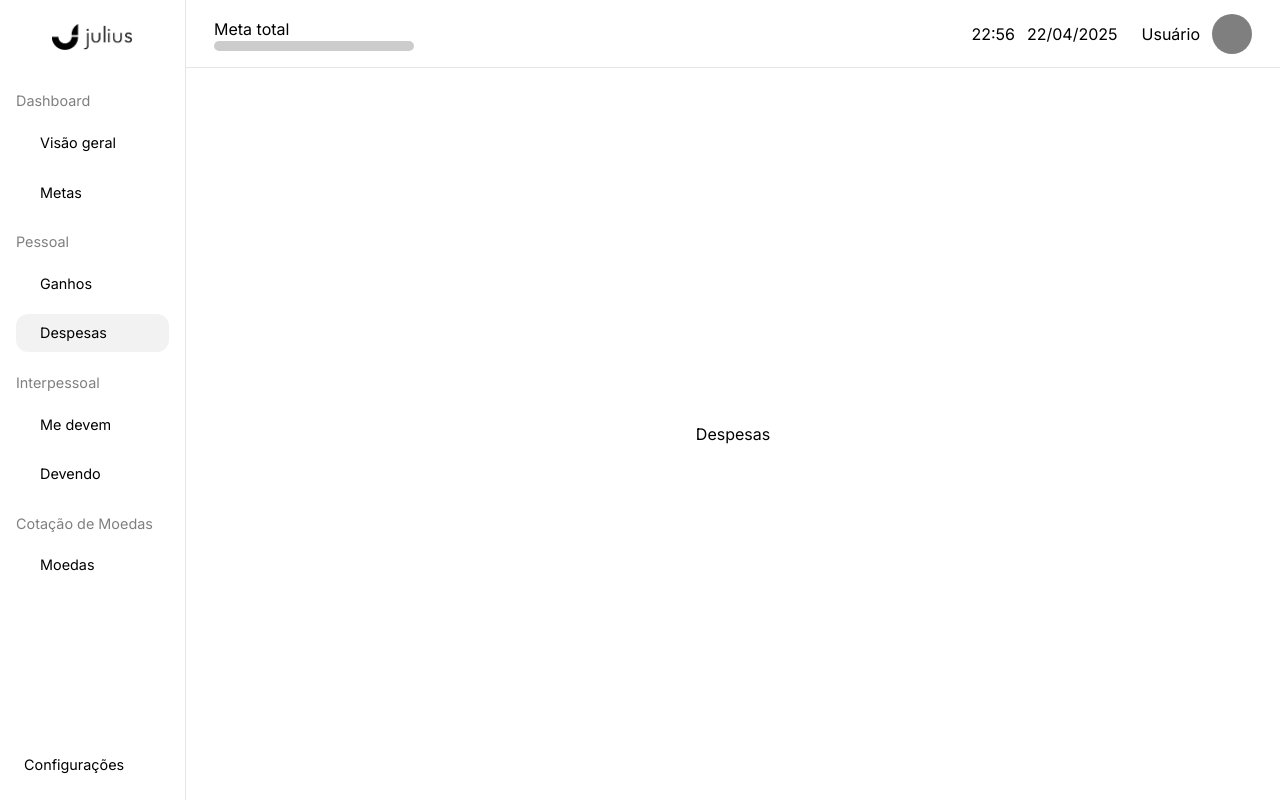
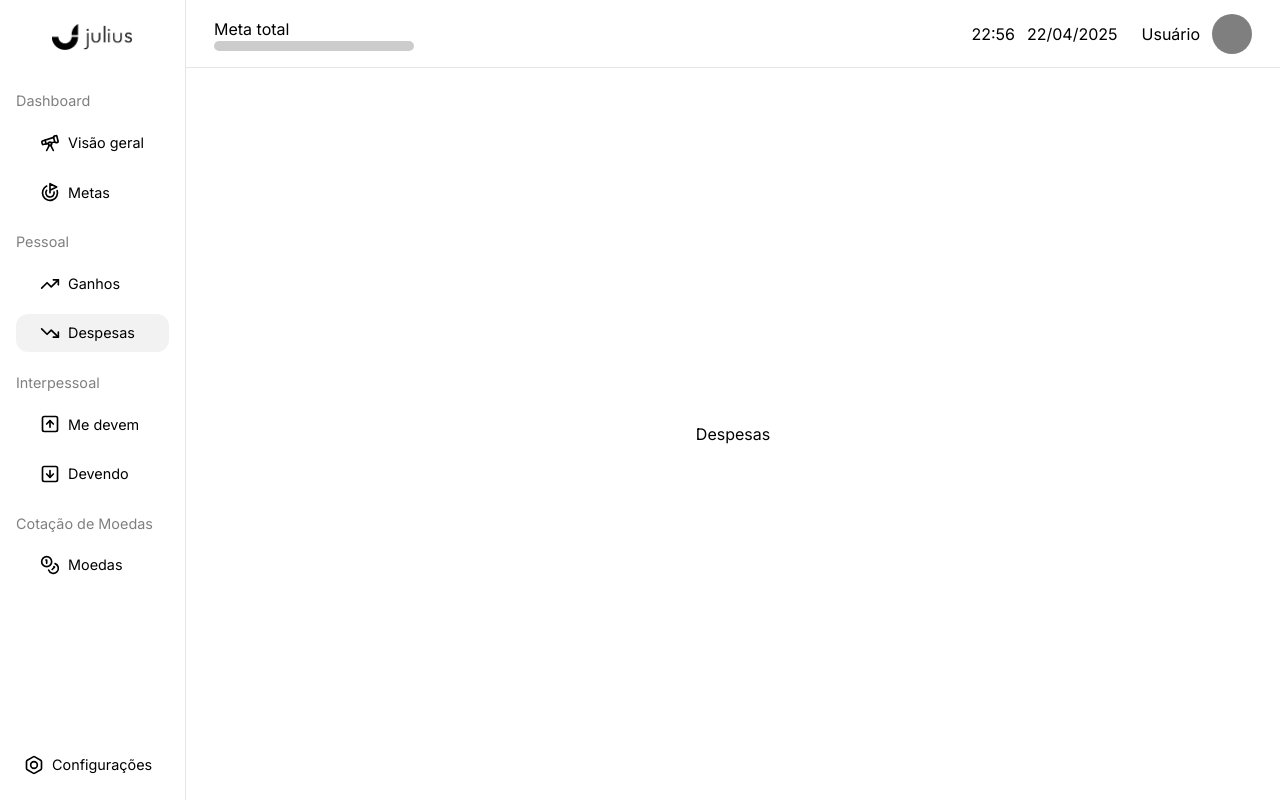
Before and after one commit to renatogomesf/julius, a Next.js app: page /dashboard/despesas in a window 1280 px wide. Built offline with nearby package versions, Linux system fonts and the light colour scheme.

Commit message:
Update layout.tsx

```diff
--- a/src/app/(pages)/dashboard/layout.tsx
+++ b/src/app/(pages)/dashboard/layout.tsx
@@ -5,17 +5,17 @@ import Link from 'next/link';
 import { usePathname } from 'next/navigation';
 import { useEffect, useState } from 'react';
 
-// import {
-//   LuTelescope,
-//   LuTrendingUp,
-//   LuTrendingDown,
-//   LuSquareArrowDown,
-//   LuSquareArrowUp,
-//   // LuBanknote,
-//   LuCoins,
-//   LuBolt,
-//   LuGoal,
-// } from 'react-icons/lu';
+import {
+  LuTelescope,
+  LuTrendingUp,
+  LuTrendingDown,
+  LuSquareArrowDown,
+  LuSquareArrowUp,
+  // LuBanknote,
+  LuCoins,
+  LuBolt,
+  LuGoal,
+} from 'react-icons/lu';
 
 export default function LayoutDashboard({
   children,
@@ -82,7 +82,7 @@ export default function LayoutDashboard({
                       overview ? 'bg-black/5' : ''
                     }`}
                   >
-                    {/* <LuTelescope className="w-[20px] h-[20px]" /> */}
+                    <LuTelescope className="w-[20px] h-[20px]" />
                     Visão geral
                   </Link>
                 </li>
@@ -94,7 +94,7 @@ export default function LayoutDashboard({
                       metas ? 'bg-black/5' : ''
                     }`}
                   >
-                    {/* <LuGoal className="w-[20px] h-[20px]" /> */}
+                    <LuGoal className="w-[20px] h-[20px]" />
                     Metas
                   </Link>
                 </li>
@@ -111,7 +111,7 @@ export default function LayoutDashboard({
                       ganhos ? 'bg-black/5' : ''
                     }`}
                   >
-                    {/* <LuTrendingUp className="w-[20px] h-[20px] " /> */}
+                    <LuTrendingUp className="w-[20px] h-[20px] " />
                     Ganhos
                   </Link>
                 </li>
@@ -122,7 +122,7 @@ export default function LayoutDashboard({
                       despesas ? 'bg-black/5' : ''
                     }`}
                   >
-                    {/* <LuTrendingDown className="w-[20px] h-[20px] " /> */}
+                    <LuTrendingDown className="w-[20px] h-[20px] " />
                     Despesas
                   </Link>
                 </li>
@@ -139,7 +139,7 @@ export default function LayoutDashboard({
                       medevendo ? 'bg-black/5' : ''
                     } `}
                   >
-                    {/* <LuSquareArrowUp className="w-[20px] h-[20px] " /> */}
+                    <LuSquareArrowUp className="w-[20px] h-[20px] " />
                     Me devem
                   </Link>
                 </li>
@@ -150,7 +150,7 @@ export default function LayoutDashboard({
                       devendopara ? 'bg-black/5' : ''
                     } `}
                   >
-                    {/* <LuSquareArrowDown className="w-[20px] h-[20px] " /> */}
+                    <LuSquareArrowDown className="w-[20px] h-[20px] " />
                     Devendo
                   </Link>
                 </li>
@@ -167,7 +167,7 @@ export default function LayoutDashboard({
                       moedas ? 'bg-black/5' : ''
                     } `}
                   >
-                    {/* <LuCoins className="w-[20px] h-[20px] " /> */}
+                    <LuCoins className="w-[20px] h-[20px] " />
                     Moedas
                   </Link>
                 </li>
@@ -180,7 +180,7 @@ export default function LayoutDashboard({
               href={''}
               className="text-[0.9rem] flex items-center justify-start gap-2 mt-3 hover:bg-black/5 rounded-[12px] p-2"
             >
-              {/* <LuBolt className="w-[20px] h-[20px] " /> */}
+              <LuBolt className="w-[20px] h-[20px] " />
               Configurações
             </Link>
           </div>
```
